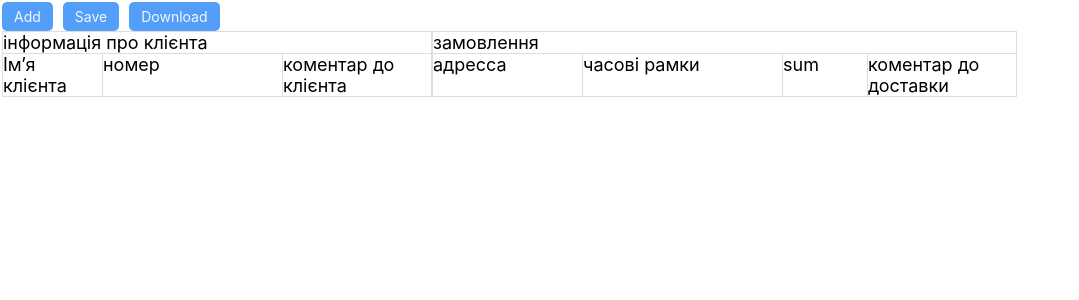
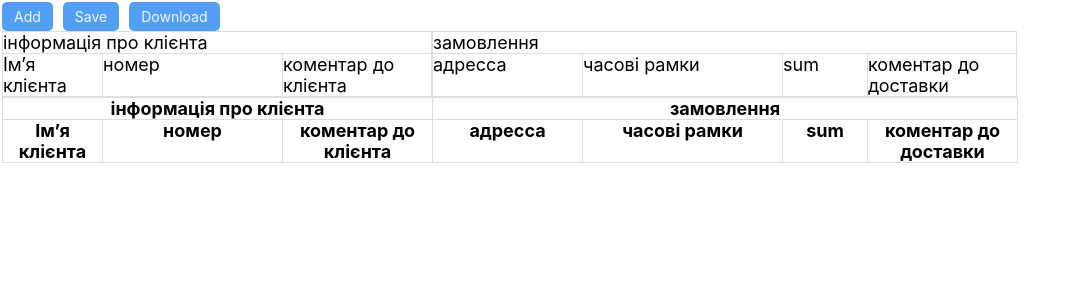
Before and after one commit to antoniooo12/table-web-react, a React (Create React App) app: page / in a window 1280 px wide. Shown: the top 300 px of the page, without its empty margins (0-1079 px from the left). Built offline with nearby package versions, Linux system fonts and the light colour scheme.

Commit message:
finished developing tableHeader mode

```diff
--- /dev/null
+++ b/src/componets/Header/TableHeader/TableHeader.tsx
@@ -0,0 +1,17 @@
+import React from 'react';
+import {useTableHeaderService} from "./useTableHeaderService";
+import {TableHeaderLine} from "./TableHeaderLine";
+
+const TableHeader = () => {
+
+    const {sectionTemplate,columnsTemplate} = useTableHeaderService()
+
+    return (
+        <>
+            <TableHeaderLine  headerBlockArray={sectionTemplate}/>
+            <TableHeaderLine  headerBlockArray={columnsTemplate}/>
+        </>
+    );
+};
+
+export {TableHeader};
--- /dev/null
+++ b/src/componets/Header/TableHeader/TableHeaderBlock.tsx
@@ -0,0 +1,17 @@
+import React from 'react';
+import {TTableHeaderBlock} from "./TableHeaderTypes";
+
+
+const TableHeaderBlock: React.FC<TTableHeaderBlock> = ({title, colSpan, width}) => {
+
+    return (
+        <th
+            colSpan={colSpan}
+            style={{width: `${width}px`}}
+        >
+            {title}
+        </th>
+    );
+};
+
+export {TableHeaderBlock};
--- /dev/null
+++ b/src/componets/Header/TableHeader/TableHeaderLine.tsx
@@ -0,0 +1,20 @@
+import React from 'react';
+import {TableHeaderBlock} from "./TableHeaderBlock";
+import {TTableHeaderLine} from "./TableHeaderTypes";
+
+
+const TableHeaderLine: React.FC<TTableHeaderLine> = ({headerBlockArray}) => {
+    return (
+        <tr>
+            {
+                headerBlockArray.map(props =>
+                    <TableHeaderBlock
+                        {...props}
+                        key={props.title}
+                    />)
+            }
+        </tr>
+    );
+};
+
+export {TableHeaderLine};
--- /dev/null
+++ b/src/componets/Header/TableHeader/TableHeaderTypes.ts
@@ -0,0 +1,10 @@
+
+export type TTableHeaderBlock = {
+    title: string
+    colSpan: number
+    width?: number
+}
+
+export type TTableHeaderLine = {
+    headerBlockArray: TTableHeaderBlock[]
+}
--- /dev/null
+++ b/src/componets/Header/TableHeader/useTableHeaderService.ts
@@ -0,0 +1,31 @@
+import {useContext} from "react";
+import {TableWebContext} from "../../TableWeb/TableWebContext";
+import {TTableHeaderBlock} from "./TableHeaderTypes";
+
+
+export const useTableHeaderService = () => {
+    const {shield: {section}} = useContext(TableWebContext)
+    let sectionTemplate: TTableHeaderBlock[] = [...section.values()].map(({sectionParams, columns}) => {
+        const colSpan = [...columns.keys()].length
+        const headerBlock: TTableHeaderBlock = {
+            colSpan,
+            title: sectionParams.title,
+        }
+        return headerBlock
+    })
+
+    let columnsTemplate: TTableHeaderBlock[] = [...section.values()].reduce((accum: TTableHeaderBlock[], {columns}) => {
+        const headerBlockArr = [...columns.values()].map(({title, width}) => {
+            const columnWidth = typeof width === "number" ? width : undefined
+            const headerBlock: TTableHeaderBlock = {
+                colSpan: 1,
+                title: title,
+                width: columnWidth,
+            }
+            return headerBlock
+        })
+        return [...accum, ...headerBlockArr]
+    }, [])
+
+    return {sectionTemplate, columnsTemplate}
+}
--- a/src/componets/TableWeb/TableWebProcedure.tsx
+++ b/src/componets/TableWeb/TableWebProcedure.tsx
@@ -11,6 +11,7 @@ import {BigPicture} from "../BigPicture/BigPicture";
 import {CustomCellMap, TTableConnect} from "../../API/TableWebAPITypes";
 import {shieldChecker, useOpenInBigPicture} from "./utils/utils";
 import {CustomContext} from "./customContext";
+import {TableHeader} from "../Header/TableHeader/TableHeader";
 
 
 export type TTableWeb = {
@@ -68,7 +69,8 @@ export const TableWebProcedure: React.FC<TTableWeb> = React.memo(({tableConnect}
                 }
             }}
         >
-            <CustomContext.Provider value={{customCellMap, customFunctionMap,customComponents, CustomLine: customLine}}>
+            <CustomContext.Provider
+                value={{customCellMap, customFunctionMap, customComponents, CustomLine: customLine}}>
                 <table>
                     <div
                         className={cl.wrapper}
@@ -76,6 +78,7 @@ export const TableWebProcedure: React.FC<TTableWeb> = React.memo(({tableConnect}
                         {viewMode === 'table' && <BottomTablePanel/>}
 
                         <Header/>
+                        <TableHeader/>
                         <Shield shieldStructure={shield}/>
                         {viewMode === 'innerTable' && <BottomTablePanel/>}
                     </div>
```
